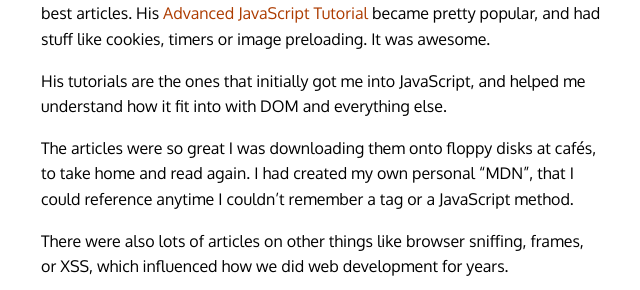
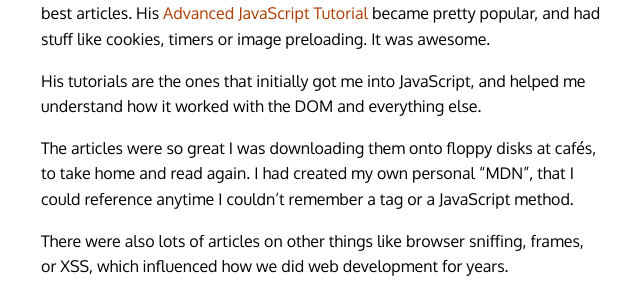
Before and after one commit to ghinda/ghinda.github.com, a Jekyll site: the page built from _posts/2014-08-01-thanks-webmonkey.md, in a window 1280 px wide. Shown: the part 917-1207 px from the top of the page, without its empty margins (319-959 px from the left). Built offline with Jekyll 4.4.1, drawn with Linux system fonts in a browser that asks for light colours.

Commit message:
Spellchecking.

```diff
--- a/_posts/2014-08-01-thanks-webmonkey.md
+++ b/_posts/2014-08-01-thanks-webmonkey.md
@@ -20,7 +20,7 @@
 
 Dave Thau, or just Thau! as he was known on Webmonkey, wrote some of the best articles. His [Advanced JavaScript Tutorial](https://web.archive.org/web/20010602040619/http://hotwired.lycos.com/webmonkey/programming/javascript/tutorials/tutorial2.html) became pretty popular, and had stuff like cookies, timers or image preloading. It was awesome.
 
-His tutorials are the ones that initially got me into JavaScript, and helped me understand how it fit into with DOM and everything else.
+His tutorials are the ones that initially got me into JavaScript, and helped me understand how it worked with the DOM and everything else.
 
 The articles were so great I was downloading them onto floppy disks at cafés, to take home and read again. I had created my own personal “MDN”, that I could reference anytime I couldn’t remember a tag or a JavaScript method.
 
```
